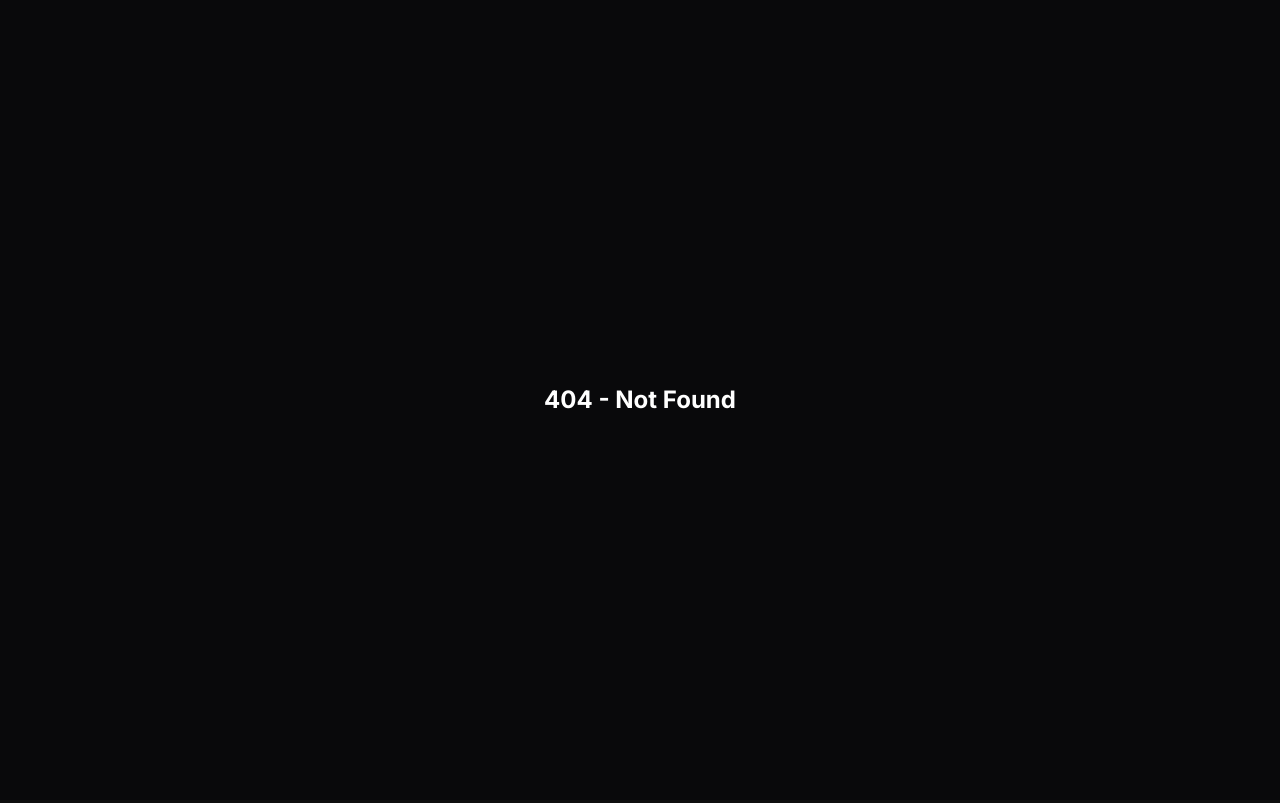
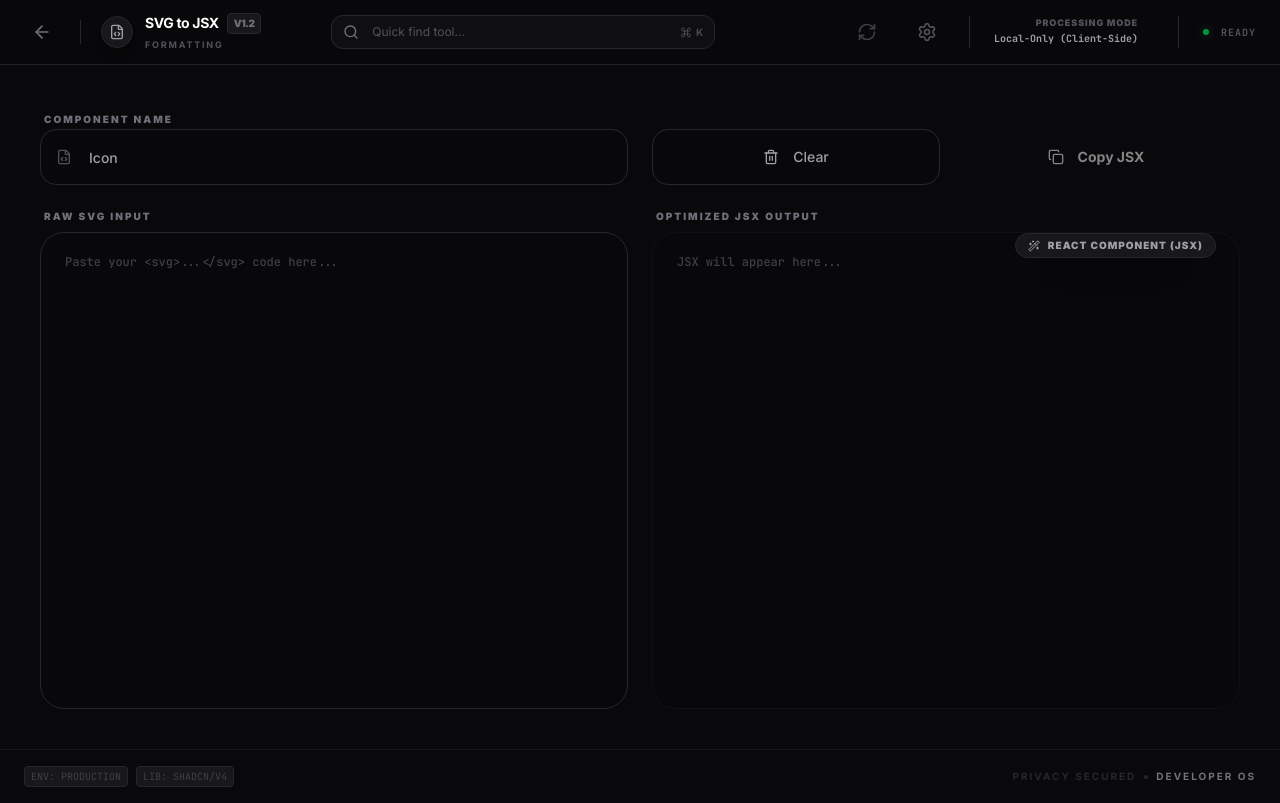
Before and after one commit to hisham-pp/toolkit, a Next.js app: page /tools/svg-jsx in a window 1280 px wide. Before the commit this address had no page. Built offline with nearby package versions, Linux system fonts and the light colour scheme.

Commit message:
feat: implement SVG to JSX Optimizer tool
- Added SVG cleaning and attribute conversion logic
- Implemented React component generation template
- Registered SVG to JSX tool in registry
- Fixed duplicate JSON Sorter entry in tools.ts

```diff
--- /dev/null
+++ b/src/app/tools/svg-jsx/page.tsx
@@ -0,0 +1,221 @@
+"use client";
+
+import React, { useState, useEffect, useCallback } from "react";
+import ToolLayout from "@/components/ToolLayout";
+import { ToolRegistry } from "@/utility/constants/tools";
+import { M3Textarea, M3Input } from "@/components/ui/m3-ui";
+import { Button } from "@/components/ui/button";
+import { Copy, Trash2, Check, FileCode, Wand2, Palette } from "lucide-react";
+import { toast } from "sonner";
+
+export default function SvgJsx() {
+  const tool = ToolRegistry.getById("svg-jsx")!;
+  const [input, setInput] = useState("");
+  const [output, setOutput] = useState("");
+  const [componentName, setComponentName] = useState("Icon");
+  const [isCopied, setIsCopied] = useState(false);
+
+  const optimizeSvg = useCallback(() => {
+    if (!input.trim()) {
+      setOutput("");
+      return;
+    }
+
+    try {
+      let jsx = input;
+
+      // 1. Remove XML declarations and doctypes
+      jsx = jsx.replace(/<\?xml.*?\?>/gi, "");
+      jsx = jsx.replace(/<!DOCTYPE.*?>/gi, "");
+      jsx = jsx.replace(/<!--.*?-->/gs, "");
+
+      // 2. Remove unnecessary attributes usually found in exports
+      const attrsToRemove = [
+        "xmlns:xlink",
+        "xml:space",
+        "version",
+        "id",
+        "xmlns",
+      ];
+      attrsToRemove.forEach((attr) => {
+        const regex = new RegExp(`${attr}=".*?"`, "gi");
+        jsx = jsx.replace(regex, "");
+      });
+
+      // 3. Convert kebab-case attributes to camelCase for JSX
+      const attributeMap: Record<string, string> = {
+        "accent-height": "accentHeight",
+        "alignment-baseline": "alignmentBaseline",
+        "arabic-form": "arabicForm",
+        "baseline-shift": "baselineShift",
+        "cap-height": "capHeight",
+        "clip-path": "clipPath",
+        "clip-rule": "clipRule",
+        "color-interpolation": "colorInterpolation",
+        "color-interpolation-filters": "colorInterpolationFilters",
+        "color-profile": "colorProfile",
+        "color-rendering": "colorRendering",
+        "dominant-baseline": "dominantBaseline",
+        "enable-background": "enableBackground",
+        "fill-opacity": "fillOpacity",
+        "fill-rule": "fillRule",
+        "flood-color": "floodColor",
+        "flood-opacity": "floodOpacity",
+        "font-family": "fontFamily",
+        "font-size": "fontSize",
+        "font-size-adjust": "fontSizeAdjust",
+        "font-stretch": "fontStretch",
+        "font-style": "fontStyle",
+        "font-variant": "fontVariant",
+        "font-weight": "fontWeight",
+        "glyph-name": "glyphName",
+        "glyph-orientation-horizontal": "glyphOrientationHorizontal",
+        "glyph-orientation-vertical": "glyphOrientationVertical",
+        "horiz-adv-x": "horizAdvX",
+        "horiz-origin-x": "horizOriginX",
+        "image-rendering": "imageRendering",
+        "letter-spacing": "letterSpacing",
+        "lighting-color": "lightingColor",
+        "marker-end": "markerEnd",
+        "marker-mid": "markerMid",
+        "marker-start": "markerStart",
+        "overline-position": "overlinePosition",
+        "overline-thickness": "overlineThickness",
+        "paint-order": "paintOrder",
+        "panose-1": "panose1",
+        "pointer-events": "pointerEvents",
+        "rendering-intent": "renderingIntent",
+        "shape-rendering": "shapeRendering",
+        "stop-color": "stopColor",
+        "stop-opacity": "stopOpacity",
+        "strikethrough-position": "strikethroughPosition",
+        "strikethrough-thickness": "strikethroughThickness",
+        "stroke-dasharray": "strokeDasharray",
+        "stroke-dashoffset": "strokeDashoffset",
+        "stroke-linecap": "strokeLinecap",
+        "stroke-linejoin": "strokeLinejoin",
+        "stroke-miterlimit": "strokeMiterlimit",
+        "stroke-opacity": "strokeOpacity",
+        "stroke-width": "strokeWidth",
+        "text-anchor": "textAnchor",
+        "text-decoration": "textDecoration",
+        "text-rendering": "textRendering",
+        "underline-position": "underlinePosition",
+        "underline-thickness": "underlineThickness",
+        "unicode-bidi": "unicodeBidi",
+        "unicode-range": "unicodeRange",
+        "units-per-em": "unitsPerEm",
+        "v-alphabetic": "vAlphabetic",
+        "v-hanging": "vHanging",
+        "v-ideographic": "vIdeographic",
+        "v-mathematical": "vMathematical",
+        "vector-effect": "vectorEffect",
+        "vert-adv-y": "vertAdvY",
+        "vert-origin-x": "vertOriginX",
+        "vert-origin-y": "vertOriginY",
+        "word-spacing": "wordSpacing",
+        "writing-mode": "writingMode",
+        "x-height": "xHeight",
+        class: "className",
+      };
+
+      Object.entries(attributeMap).forEach(([kebab, camel]) => {
+        const regex = new RegExp(`\\s${kebab}=`, "gi");
+        jsx = jsx.replace(regex, ` ${camel}=`);
+      });
+
+      // 4. Clean up whitespace and empty lines
+      jsx = jsx.trim().replace(/\s+/g, " ");
+
+      // 5. Wrap in React Component
+      const name = componentName.trim() || "Icon";
+      const finalCode = `import React from 'react';\n\nconst ${name} = (props: React.SVGProps<SVGSVGElement>) => (\n  ${jsx.replace(
+        "<svg",
+        "<svg {...props}"
+      )}\n);\n\nexport default ${name};`;
+
+      setOutput(finalCode);
+    } catch (err) {
+      setOutput("// Error parsing SVG input");
+    }
+  }, [input, componentName]);
+
+  useEffect(() => {
+    optimizeSvg();
+  }, [optimizeSvg]);
+
+  const handleCopy = () => {
+    navigator.clipboard.writeText(output);
+    setIsCopied(true);
+    toast.success("Copied JSX code");
+    setTimeout(() => setIsCopied(false), 2000);
+  };
+
+  return (
+    <ToolLayout tool={tool}>
+      <div className="flex flex-col h-full gap-6 animate-in fade-in duration-700">
+        <div className="grid grid-cols-1 md:grid-cols-2 gap-6">
+          <M3Input
+            label="Component Name"
+            placeholder="e.g. LogoIcon"
+            value={componentName}
+            onChange={(e) => setComponentName(e.target.value)}
+            icon={<FileCode className="w-4 h-4" />}
+          />
+          <div className="flex items-end gap-3">
+            <Button
+              variant="outline"
+              className="h-14 flex-1 rounded-2xl border-zinc-800 bg-zinc-950/50 hover:bg-zinc-900 text-zinc-400 hover:text-white"
+              onClick={() => setInput("")}
+            >
+              <Trash2 className="w-4 h-4 mr-2" />
+              Clear
+            </Button>
+            <Button
+              className="h-14 flex-1 rounded-2xl bg-primary hover:bg-primary/90 text-white font-bold"
+              onClick={handleCopy}
+              disabled={!output || output.includes("Error")}
+            >
+              {isCopied ? <Check className="w-4 h-4 mr-2" /> : <Copy className="w-4 h-4 mr-2" />}
+              {isCopied ? "Copied" : "Copy JSX"}
+            </Button>
+          </div>
+        </div>
+
+        <div className="flex-1 grid grid-cols-1 lg:grid-cols-2 gap-6 min-h-[500px]">
+          <div className="relative flex flex-col group">
+            <div className="absolute top-6 right-6 z-10 opacity-0 group-hover:opacity-100 transition-opacity">
+               <div className="px-3 py-1 bg-zinc-900 border border-zinc-800 rounded-full text-[10px] font-black text-zinc-500 uppercase tracking-widest flex items-center gap-2">
+                 <Palette className="w-3 h-3 text-primary" />
+                 Raw SVG
+               </div>
+            </div>
+            <M3Textarea
+              label="Raw SVG Input"
+              placeholder="Paste your <svg>...</svg> code here..."
+              className="flex-1 font-mono text-xs leading-relaxed"
+              value={input}
+              onChange={(e) => setInput(e.target.value)}
+            />
+          </div>
+
+          <div className="relative flex flex-col group">
+            <div className="absolute top-6 right-6 z-10">
+               <div className="px-3 py-1 bg-zinc-900 border border-zinc-800 rounded-full text-[10px] font-black text-primary uppercase tracking-widest flex items-center gap-2 shadow-2xl">
+                 <Wand2 className="w-3 h-3" />
+                 React Component (JSX)
+               </div>
+            </div>
+            <M3Textarea
+              label="Optimized JSX Output"
+              readOnly
+              placeholder="JSX will appear here..."
+              className="flex-1 font-mono text-xs leading-relaxed bg-zinc-950/30 border-zinc-900/50 text-primary/80"
+              value={output}
+            />
+          </div>
+        </div>
+      </div>
+    </ToolLayout>
+  );
+}
--- a/src/utility/constants/tools.ts
+++ b/src/utility/constants/tools.ts
@@ -117,6 +117,15 @@ export class ToolRegistry {
       "/tools/json-type-gen",
       ToolCategory.Converters,
       ["json", "typescript", "zod", "go", "schema", "interface", "converter"]
+    ),
+    new Tool(
+      "svg-jsx",
+      "SVG to JSX",
+      "Optimize and convert raw SVG code into production-ready React components.",
+      FileCode,
+      "/tools/svg-jsx",
+      ToolCategory.Formatting,
+      ["svg", "jsx", "react", "icon", "optimizer", "converter"]
     ),
     new Tool(
       "json-formatter",
@@ -667,15 +676,6 @@ export class ToolRegistry {
       ToolCategory.Utils,
       ["todo", "tasks", "management", "productivity", "dev"]
     ),
-    new Tool(
-      "json-sorter",
-      "JSON Sorter",
-      "Sort JSON keys alphabetically or by length.",
-      ListFilter,
-      "/tools/json-sorter",
-      ToolCategory.Formatting,
-      ["sort", "organize", "alphabetical", "visualize"]
-    ),
   ];
 
   static getAll() {
```
Also changed, not shown: 1 other file (tests, documents, lock files or other folders).
